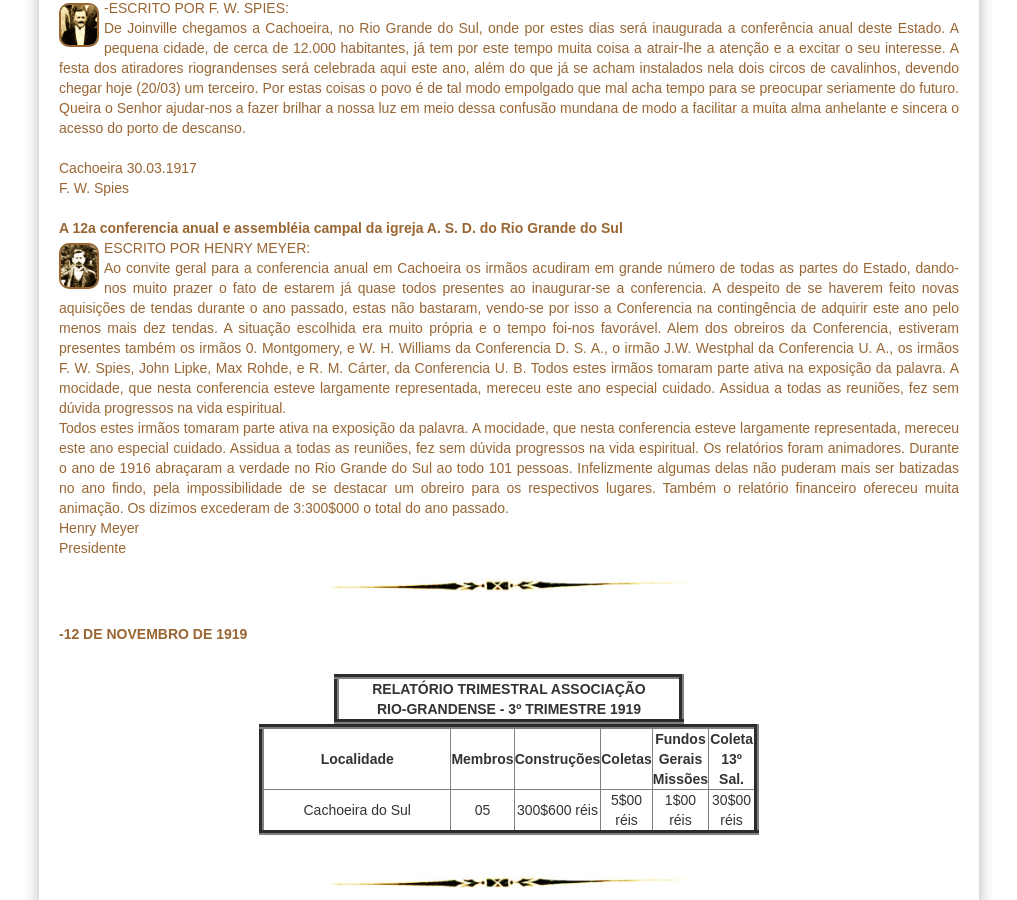
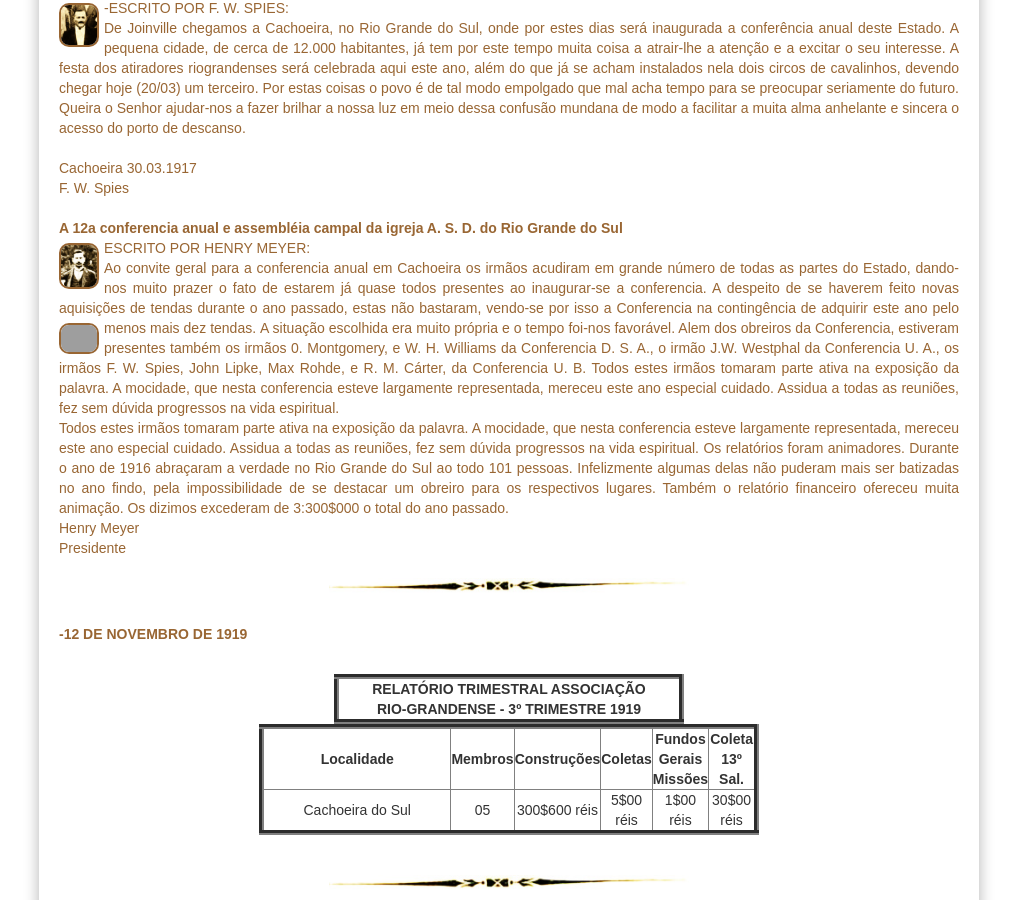
Before and after one commit to claudiovargas1955/claudiovargas1955.github.io, a Jekyll site: the page built from _pages/história-da-iasd-cachoeira.html, in a window 1280 px wide and 900 px high, scrolled down 2244 px. Shown: the whole window, without its empty margins (131-1148 px from the left). Built offline with Jekyll 4.4.1, drawn with Linux system fonts in a browser that asks for light colours; some web fonts are replaced; grey boxes are pictures that could not be loaded.

Commit message:
Update história-da-iasd-cachoeira.html

```diff
--- a/_pages/história-da-iasd-cachoeira.html
+++ b/_pages/história-da-iasd-cachoeira.html
@@ -244,6 +244,7 @@ ESCRITO POR HENRY MEYER:<br>
 Ao convite geral para a conferencia anual em Cachoeira os irmãos acudiram em grande número de todas as partes do Estado, dando-nos muito prazer o fato de estarem já
 quase todos presentes ao inaugurar-se a conferencia. A despeito de se haverem feito novas aquisições de tendas durante o ano passado, estas não bastaram, vendo-se
 por isso a Conferencia na contingência de adquirir este ano pelo menos mais dez tendas.
+<img class="esq5" style="float:left"; src="/images/Oliver.jpg" class="img-responsive" width="40px" title="Pr. Oliver Montgomery *1870/+1944";/>
 A situação escolhida era muito própria e o tempo foi-nos favorável. Alem dos obreiros da Conferencia, estiveram presentes também os irmãos 0. Montgomery, e W. H.
 Williams da Conferencia D. S. A., o irmão J.W. Westphal da Conferencia U. A., os irmãos F. W. Spies, John Lipke, Max Rohde, e R. M. Cárter, da Conferencia U. B.
 Todos estes irmãos tomaram parte ativa na exposição da palavra. A mocidade, que nesta conferencia esteve largamente representada, mereceu este ano especial cuidado.
@@ -358,7 +359,7 @@ mas sabemos também que, si cada um fizesse aquilo que Deus dele exige, nossa so
 <img class="dir3" style="float:center"; src="/images/separacao.jpg" class="img-responsive" width="400px" title="";/><br>
 
 <p><b>-07 DE ABRIL DE 1929 <br>
-<img class="esq5" style="float:left"; src="/images/Neilsen.jpg" class="img-responsive" width="40px" title="Pr. Neils P. Neilsen";/>
+<img class="esq5" style="float:left"; src="/images/Neilsen.jpg" class="img-responsive" width="40px" title="Pr. Neils P. Neilsen *1871/+1947";/>
 -ESCRITO POR NEILS P. NEILSEN:<br>
 Reuniões Gerais no Rio Grande do Sul</b><br>
 
```
